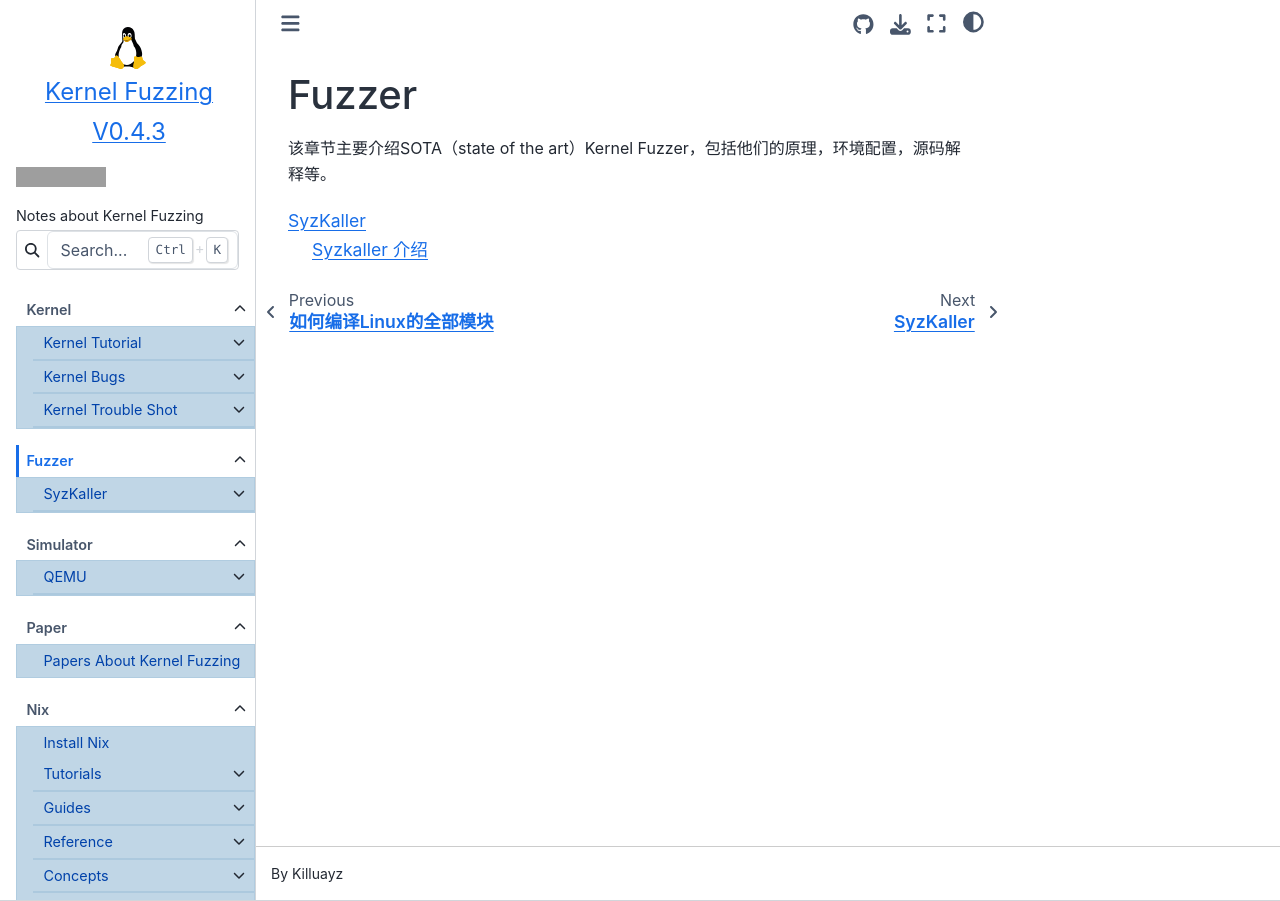
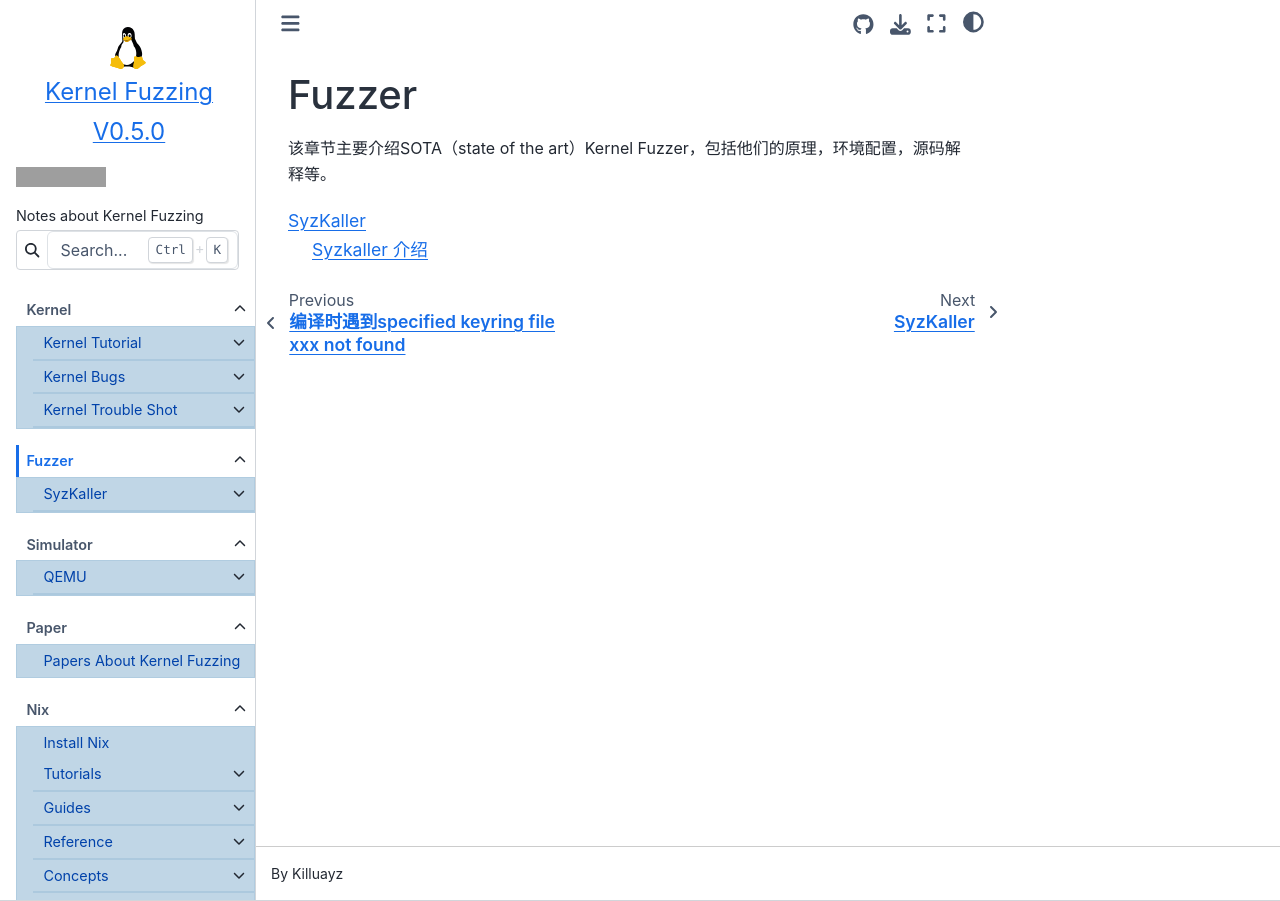
Before and after one commit to KilluaYZ/Kernel-Fuzzing-Tutorial, a Sphinx documentation site: the page built from source/fuzzer/index.md, in a window 1280 px wide. Built offline with Sphinx 7.4.7 and the Sphinx Book theme 1.1.4, drawn with Linux system fonts in a browser that asks for light colours; pages that are not in the unit, such as notebooks, are missing from menus; some of the changed lines change nothing that is shown; grey boxes are pictures that could not be loaded.

Commit message:
[0.5.0] 添加了内核编译时密钥验证失败的解决方法

````diff
--- a/source/_templates/about.html
+++ b/source/_templates/about.html
@@ -3,7 +3,7 @@
     <div style="display: flex; flex-direction: column; justify-content: center; align-items: center;">
       <img src="/_static/img/linux.svg" alt="">
       <span>Kernel Fuzzing</span>
-      <span>V0.4.3</span>
+      <span>V0.5.0</span>
     </div>
   </a>
 </div>
--- /dev/null
+++ b/source/kernel/trouble_shot/2-specific_keyring_file_not_found.md
@@ -0,0 +1,57 @@
+# 编译时遇到specified keyring file xxx not found
+
+编译 Linux 内核时出现的错误“specified keyring file (/usr/share/keyrings/debian-archive-removed-keys.gpg) not found”以及“没有规则可制作目标‘debian/canonical-certs.pem’”通常与内核配置中的系统信任密钥相关。以下是解决这些问题的建议：
+
+## 1. **禁用系统信任密钥**
+这些错误通常是由于内核配置中启用了系统信任密钥（`CONFIG_SYSTEM_TRUSTED_KEYS`），但相关证书文件缺失导致的。可以通过以下步骤禁用这些配置：
+
+```bash
+scripts/config --disable SYSTEM_TRUSTED_KEYS
+scripts/config --disable SYSTEM_REVOCATION_KEYS
+```
+
+禁用后，运行 `make clean` 清理之前的编译文件，然后重新编译。
+
+## 2. **手动修改 `.config` 文件**
+如果不想使用命令行工具，也可以手动编辑 `.config` 文件，将以下配置项的值清空：
+
+- 修改前：
+  ```
+  CONFIG_SYSTEM_TRUSTED_KEYS="debian/canonical-certs.pem"
+  CONFIG_SYSTEM_REVOCATION_KEYS="debian/canonical-revoked-certs.pem"
+  ```
+- 修改后：
+  ```
+  CONFIG_SYSTEM_TRUSTED_KEYS=""
+  CONFIG_SYSTEM_REVOCATION_KEYS=""
+  ```
+
+保存文件后，重新编译。
+
+## 3. **检查密钥文件是否存在**
+如果你确实需要这些密钥文件，可以检查系统中是否存在 `debian-archive-removed-keys.gpg` 文件。如果不存在，可以尝试安装相关的包：
+
+```bash
+sudo apt-get install debian-archive-keyring
+```
+
+这将安装 Debian 的官方密钥环文件。
+
+## 4. **生成模块签名密钥**
+如果在编译过程中提示需要模块签名密钥（`MODULE_SIG_KEY`），可以运行以下命令生成签名密钥：
+
+```bash
+make modules_prepare
+```
+
+这将自动生成 `certs/signing_key.pem` 文件。
+
+## 5. **重新编译**
+完成上述修改后，运行以下命令重新编译内核：
+
+```bash
+make clean
+make -j$(nproc)
+```
+
+如果问题仍然存在，请检查 `.config` 文件是否正确修改，或者确认是否有其他配置项导致类似问题。
--- a/source/kernel/trouble_shot/index.md
+++ b/source/kernel/trouble_shot/index.md
@@ -7,4 +7,5 @@
 
 0-compile_v4.x_undefined_ilog2_NaN.md
 1-compile_linux_modules.md
+2-specific_keyring_file_not_found.md
 ```
````
